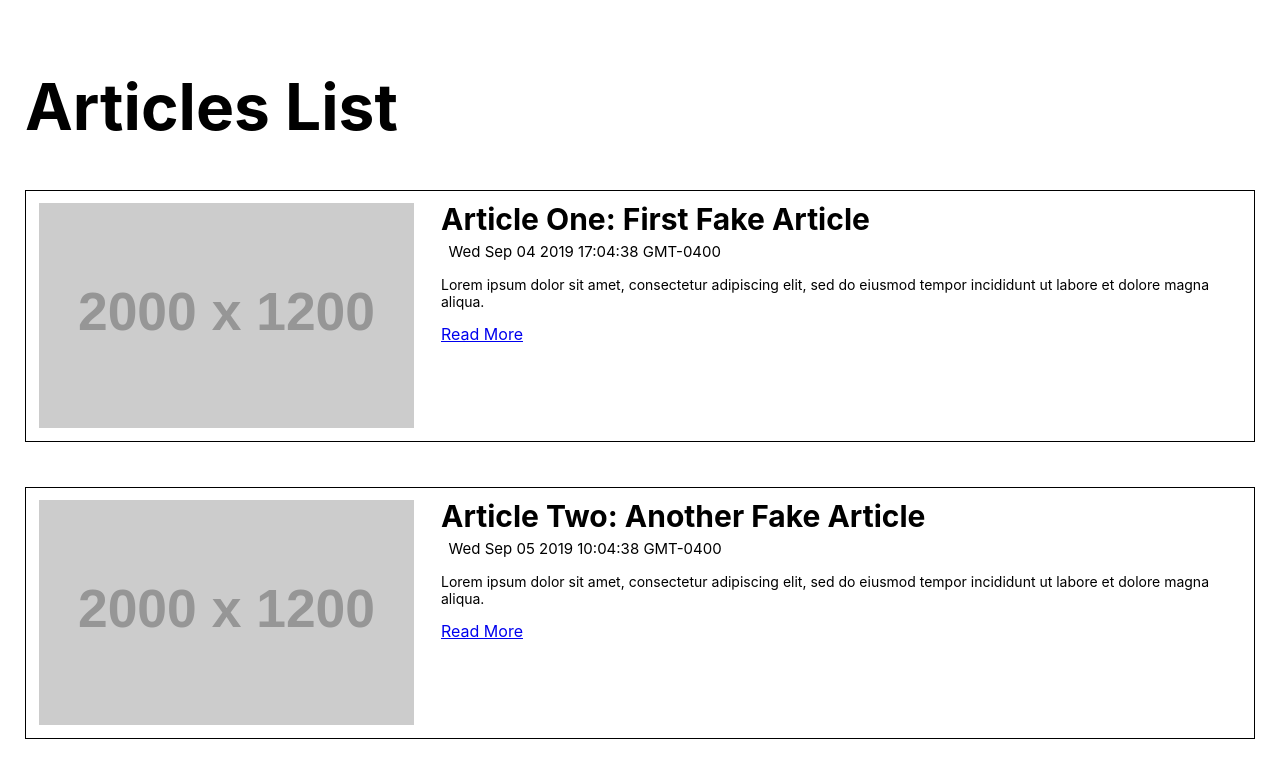
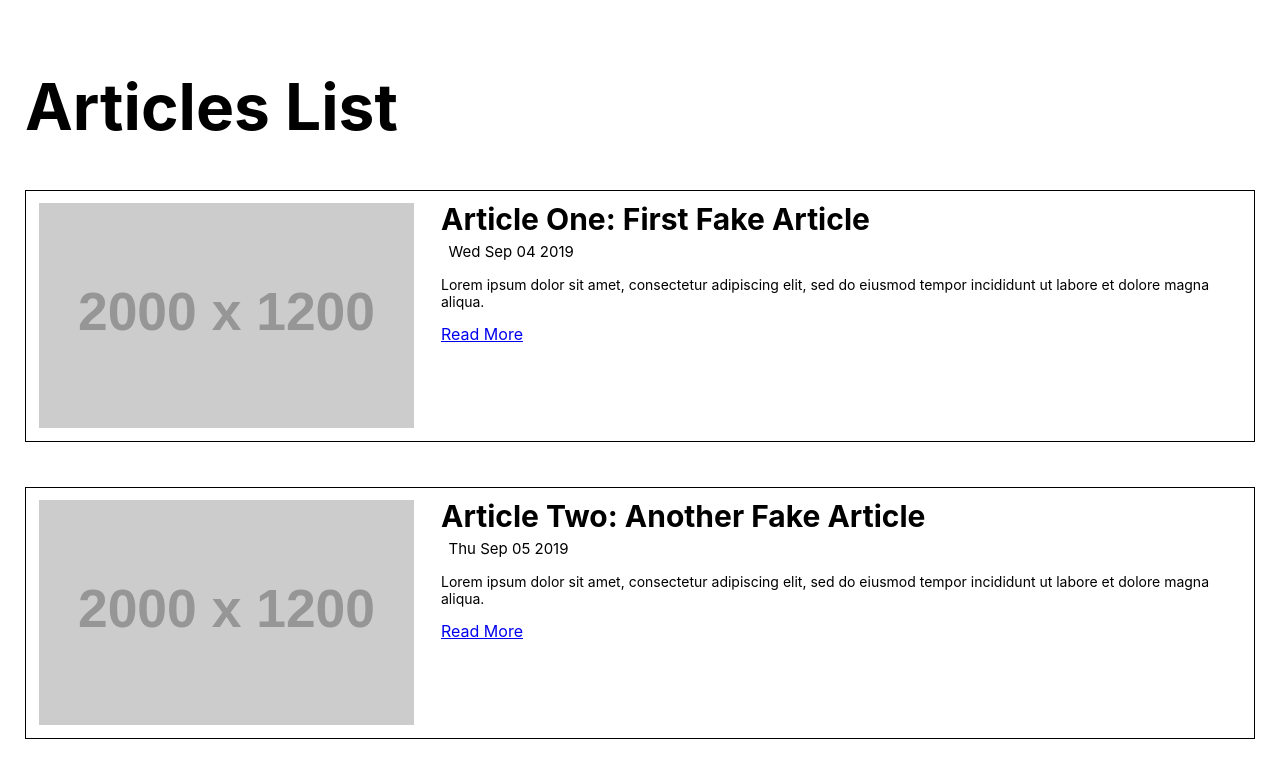
Before and after one commit to ewj224/DW-Exercise-Two, a React (Create React App) app: page / in a window 1280 px wide. Shown: the top 782 px of the page. Built offline with nearby package versions, Linux system fonts and the light colour scheme.

Commit message:
Working on Article Card and got data pushed in (31:35 most recent video) need to work on css

```diff
--- a/src/App.css
+++ b/src/App.css
@@ -22,14 +22,9 @@ h2{
     display: flex;
 }
 
-
 .articleCard-image{
     display: flex;
     flex-basis: 30%;
-}
-
-.articleCard-image img{
-    /* ??? */
 }
 
 .articleCard--text{
--- a/src/components/ArticleCard.js
+++ b/src/components/ArticleCard.js
@@ -1,7 +1,12 @@
-import React from "react";
+import React, {useMemo} from "react";
 
-function ArticleCard({blurb, date, imageAlt, imageSrc, title}){
-    //make sure to go over link...
+function ArticleCard({blurb, date, id, imageAlt, imageSrc, title}){
+    const articleDate = useMemo(()=>{
+        if (!date) return '';
+        const parsedDate = new Date(date)
+        return parsedDate.toDateString();
+    }, [date]);
+
     console.log(imageSrc);
     return(
         <div className="articleCard">
@@ -10,10 +15,10 @@ function ArticleCard({blurb, date, imageAlt, imageSrc, title}){
             </div>
             <div className="articleCard--text">
                 <h2>{title}</h2>
-                <p className="date">{date}</p>
+                <p className="date">{articleDate}</p>
                 <p className="blurb">{blurb}</p>
                 <p className="link">
-                    <a href="/article/${id}">Read More</a>
+                    <a href={`/article/${id}`}>Read More</a>
                 </p>
 
             </div>
--- a/src/pages/article.js
+++ b/src/pages/article.js
@@ -1,9 +1,42 @@
-import React from "react";
+import React, { useMemo } from "react";
+import { useParams } from "react-router-dom";
+import Data from "../components/data";
 
 function Article(){
+    //maybe add background image?
+    const {id} = useParams();
+
+    const articleData = Data.find((article)=>
+    article.id === id);
+
+    const date = useMemo(()=> {
+        if (!articleData)  return ''
+        const parsedDate = new Date(articleData.publishedDate)
+
+        return parsedDate.toDateString();},
+        [articleData]);
+
     return(
-        <main className="class-one">
-            <h1>Article</h1>
+        // const backgroundImageURL = "url"
+        <main className="article">
+            <header
+                className="article-header"
+                style={{
+                    backgroundImage: `url('${articleData.image.url}')`,
+                    backgroundPosition: 'center',
+                    backgroundSize: "cover",
+                    padding: "40px 25px",
+                }}
+            >
+                <div className="article--header--wrapper">
+                    <h1>{articleData.title}</h1>
+                    <p>{date}</p>
+                    <p className="blurb">{articleData.blurb}</p>
+                </div>
+            </header>
+            <section className="article--content">
+                {/* This is where content goes */}
+            </section>
         </main>
     )
 }
```
